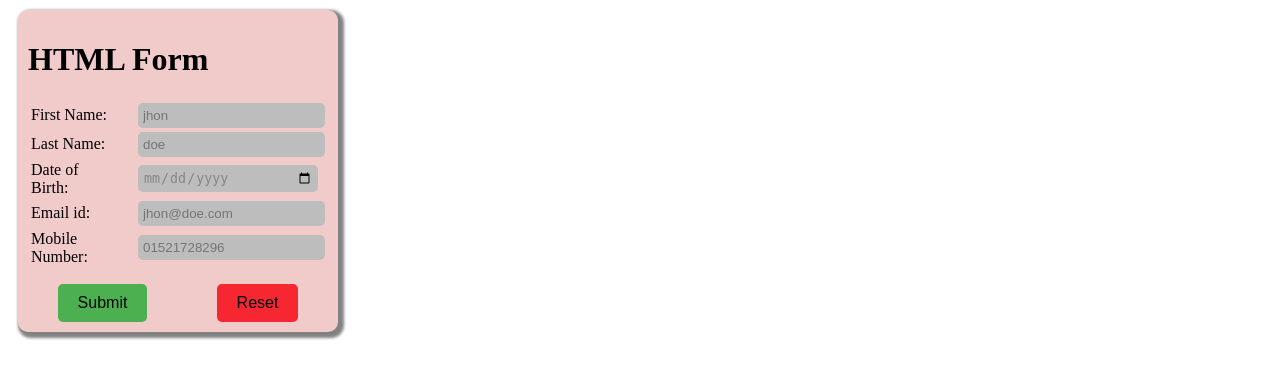
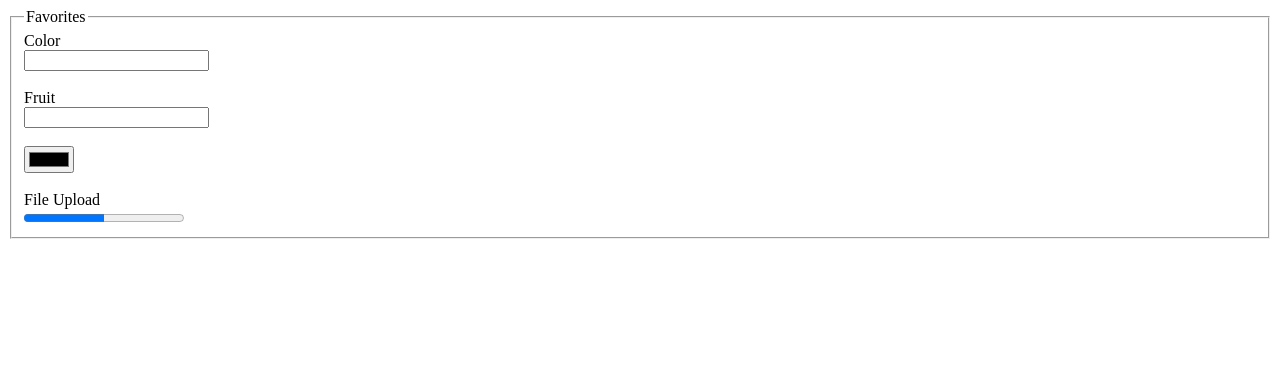
Before and after one commit to mmr-ashiq/SE-321-Web-Application-Lab, a PHP site: page / in a window 1280 px wide. Shown: the top 379 px of the page. Run offline with PHP 8.4, Linux system fonts and the light colour scheme.

Commit message:
new class files updated

```diff
--- a/class_2/index.html
+++ b/class_2/index.html
@@ -7,8 +7,9 @@
 		<title>HTML Form</title>
 		<link rel="stylesheet" href="style.css" />
 	</head>
+
 	<body>
-		<div class="form">
+		<!-- <div class="form">
 			<div class="header">
 				<h1>HTML Form</h1>
 			</div>
@@ -44,6 +45,57 @@
 					<button class="reset__btn">Reset</button>
 				</div>
 			</div>
-		</div>
+		</div> -->
+
+		<from>
+			<fieldset>
+				<legend>Favorites</legend>
+
+				<div>
+					<label>Color</label>
+				</div>
+
+				<!-- Dropdown menu using only html -->
+				<div>
+					<input list="color-list" type="text" />
+					<datalist id="color-list">
+						<option value="Red"></option>
+						<option value="Green"></option>
+						<option value="Tomato"></option>
+						<option value="yellow"></option>
+						<option value="Purple"></option>
+					</datalist>
+				</div>
+
+				<br />
+
+				<div>
+					<label>Fruit</label>
+				</div>
+				<div>
+					<input list="fruit-list" type="text" />
+					<datalist id="fruit-list">
+						<option value="Banana"></option>
+						<option value="Strawberry"></option>
+						<option value="Pear"></option>
+						<option value="Peach"></option>
+						<option value="Backberry"></option>
+					</datalist>
+				</div>
+
+				<br />
+
+				<input type="color" />
+
+				<div>
+					<br />
+					<lebel>File Upload</lebel>
+				</div>
+
+				<div>
+					<progress value="50" max="100">50%</progress>
+				</div>
+			</fieldset>
+		</from>
 	</body>
 </html>
--- a/class_2/style.css
+++ b/class_2/style.css
@@ -20,13 +20,13 @@
     color: rgb(134, 133, 133);
 }
 
-input{
+/* input{
     padding: 5px;
     background-color: rgb(190, 189, 189);
     border: none;
     border-radius: 5px;
     margin-left: 15px
-}
+} */
 
 .submit__btn {
 	margin-right: 5px;
```
